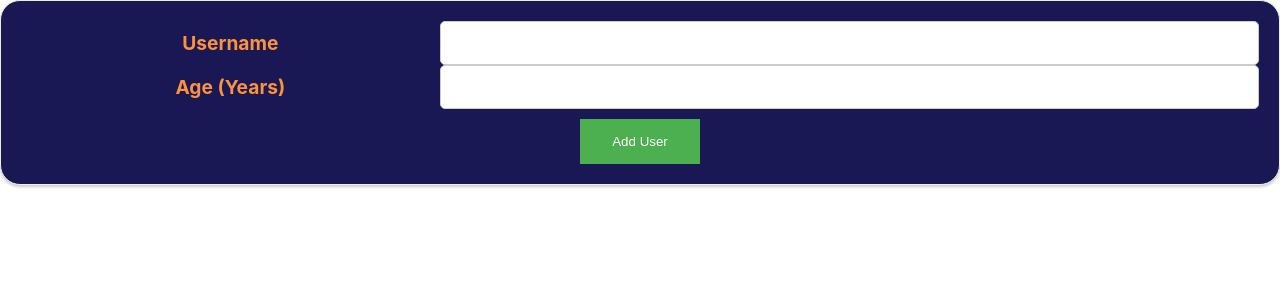
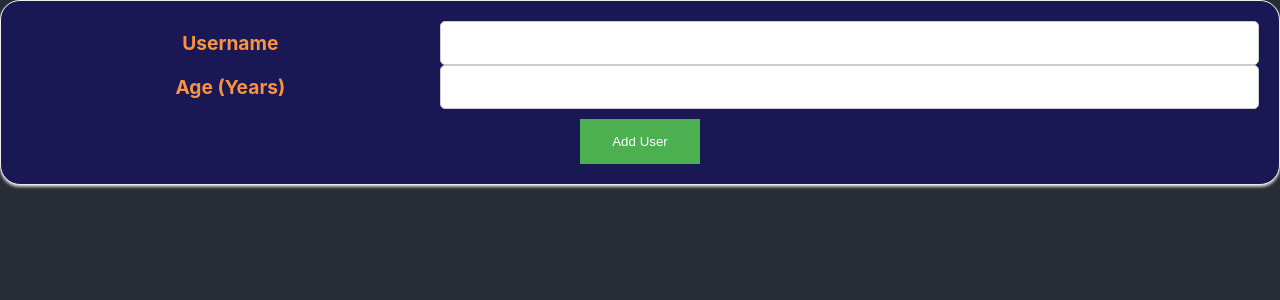
Before and after one commit to YakirHasid/React-User-Managment, a React (Create React App) app: page / in a window 1280 px wide. Shown: the top 300 px of the page. Built offline with nearby package versions, Linux system fonts and the light colour scheme.

Commit message:
background color for the main app

```diff
--- a/src/App.css
+++ b/src/App.css
@@ -1,3 +1,7 @@
+body {
+  background-color: #282c34;
+}
+
 .App {
   text-align: center;
 }
```
